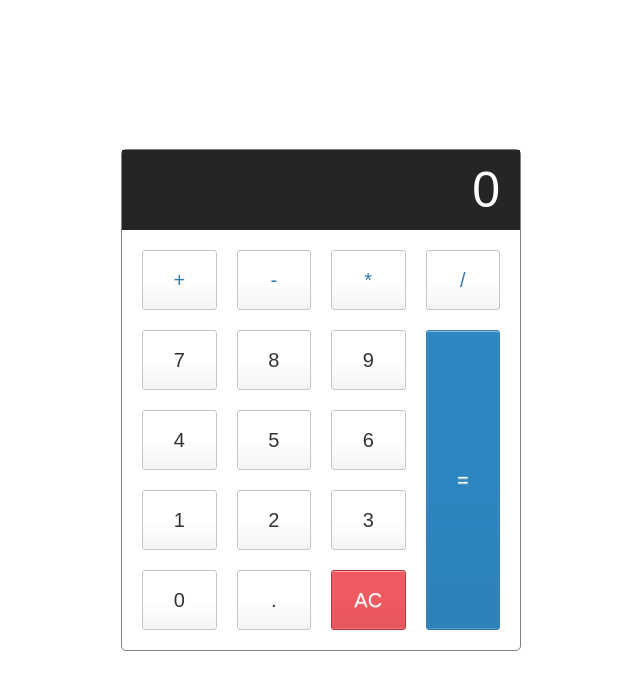
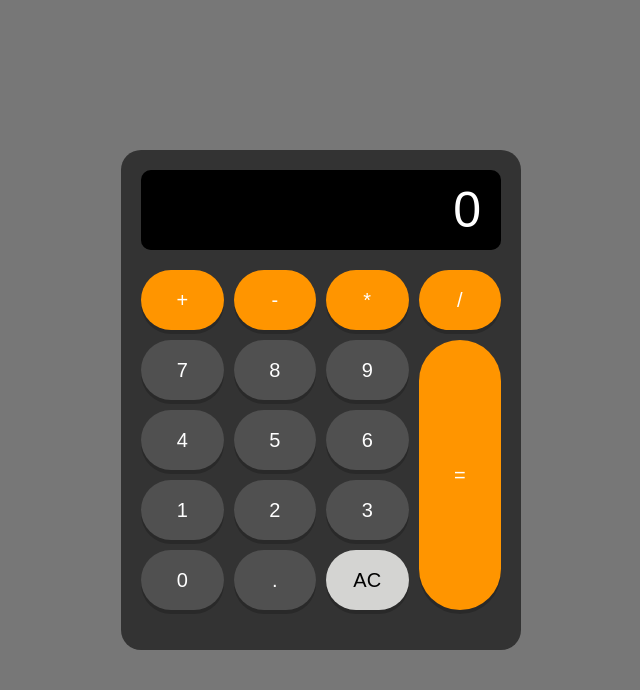
Before and after one commit to jfgmesquita/Calculator, a plain HTML site: page index.html in a window 1280 px wide. Shown: the whole page, without its empty margins (319-959 px from the left). Drawn offline with Linux system fonts and the light colour scheme.

Commit message:
refactor Calculator Style

```diff
--- a/style.css
+++ b/style.css
@@ -1,6 +1,7 @@
 html {
     font-size: 62.5%;
     box-sizing: border-box;
+    background-color: #777;
 }
 
 *, *::before, *::after {
@@ -10,15 +11,15 @@ html {
 }
 
 .calculator {
-    border: 1px;
-    border-style: solid;
-    border-color: grey;
-    border-radius: 5px;
+    border: 20px;
+    border-radius: 20px;
     position: absolute;
     top: 50%;
     left: 50%;
     transform: translate(-50%, -50%);
     width: 400px;
+    background-color: #333;
+    padding: 20px;
 }
 
 .display {
@@ -26,60 +27,60 @@ html {
     font-size: 5rem;
     height: 80px;
     border: none;
-    background-color: #252525;
+    background-color: #000;
     color: #fff;
     text-align: right;
-    padding-left: 10px;
-    padding-right: 20px;
+    padding: 10px 20px;
+    border-radius: 10px;
+    box-shadow: inset 0 -5px 10px rgba(0, 0, 0, 0.5);
 }
 
 .keys {
     display: grid;
     grid-template-columns: repeat(4, 1fr);
-    grid-gap: 20px;
-    padding: 20px
+    grid-gap: 10px;
+    padding: 20px 0;
 }
 
 .operator {
-    color: #337cac;
+    background-color: #ff9500;
+}
+
+.operator:hover {
+    background-color: #ffb84d;
 }
 
 .clear {
-    background-color: #f0595f;
-    border-color: #b0353a;
-    color: #fff;
+    background-color: #d4d4d2;
+    color: #000;
 }
 
 .clear:hover {
-    background-color: #f17377;
+    background-color: #f2f2f2;
 }
 
 .equals {
-    background-color: #2e86c0;
-    border-color: #337cac;
+    background-color: #ff9500;
     color: #fff;
     height: 100%;
     grid-area: 2 / 4 / 6 / 5;
 }
 
 .equals:hover {
-    background-color: #4e9ed4;
+    background-color: #ffb84d;
 }
 
 button {
     height: 60px;
-    background-color: #fff;
-    border-radius: 3px;
-    border: 1px solid #c4c4c4;
-    background-color: transparent;
+    background-color: #505050;
+    border-radius: 500px;
+    border: none;
     font-size: 2rem;
-    color: #333;
-    background-image: linear-gradient(to bottom,transparent,transparent 50%,rgba(0,0,0,.04));
-    box-shadow: inset 0 0 0 1px rgba(255,255,255,.05), inset 0 1px 0 0 rgba(255,255,255,.45), inset 0 -1px 0 0 rgba(255,255,255,.15), 0 1px 0
-    0 rgba(255,255,255,.15);
-    text-shadow: 0 1px rgba(255,255,255,.4);
+    color: #fff;
+    box-shadow: 0 4px rgba(0, 0, 0, 0.2);
+    transition: all 0.2s;
 }
 
 button:hover {
-    background-color: #eaeaea;
+    background-color: #b3b3b3;
 }
```
